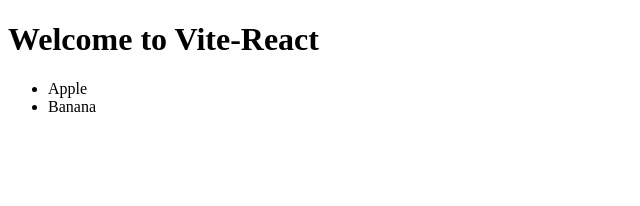
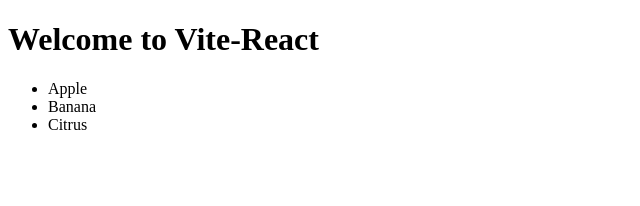
Before and after one commit to Ray-Shubham/vite-react-app, a React (Vite) app: page / in a window 1280 px wide. Shown: the top 206 px of the page, without its empty margins (0-640 px from the left). Built offline with nearby package versions, Linux system fonts and the light colour scheme.

Commit message:
updated list

```diff
--- a/src/components/list.jsx
+++ b/src/components/list.jsx
@@ -8,6 +8,7 @@
             <ul>
                 <li>Apple</li>
                 <li>Banana</li>
+                <li>Citrus</li>
             </ul>
         </div>
     )
```
